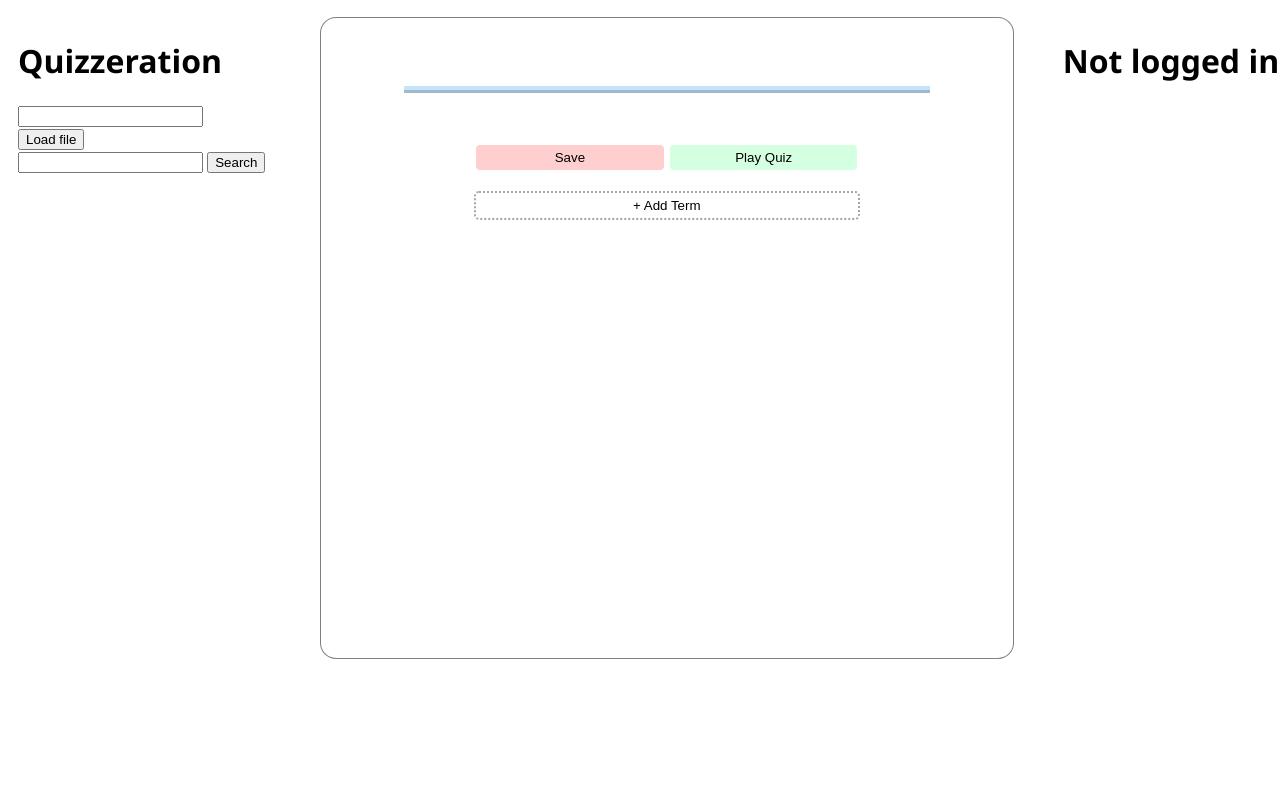
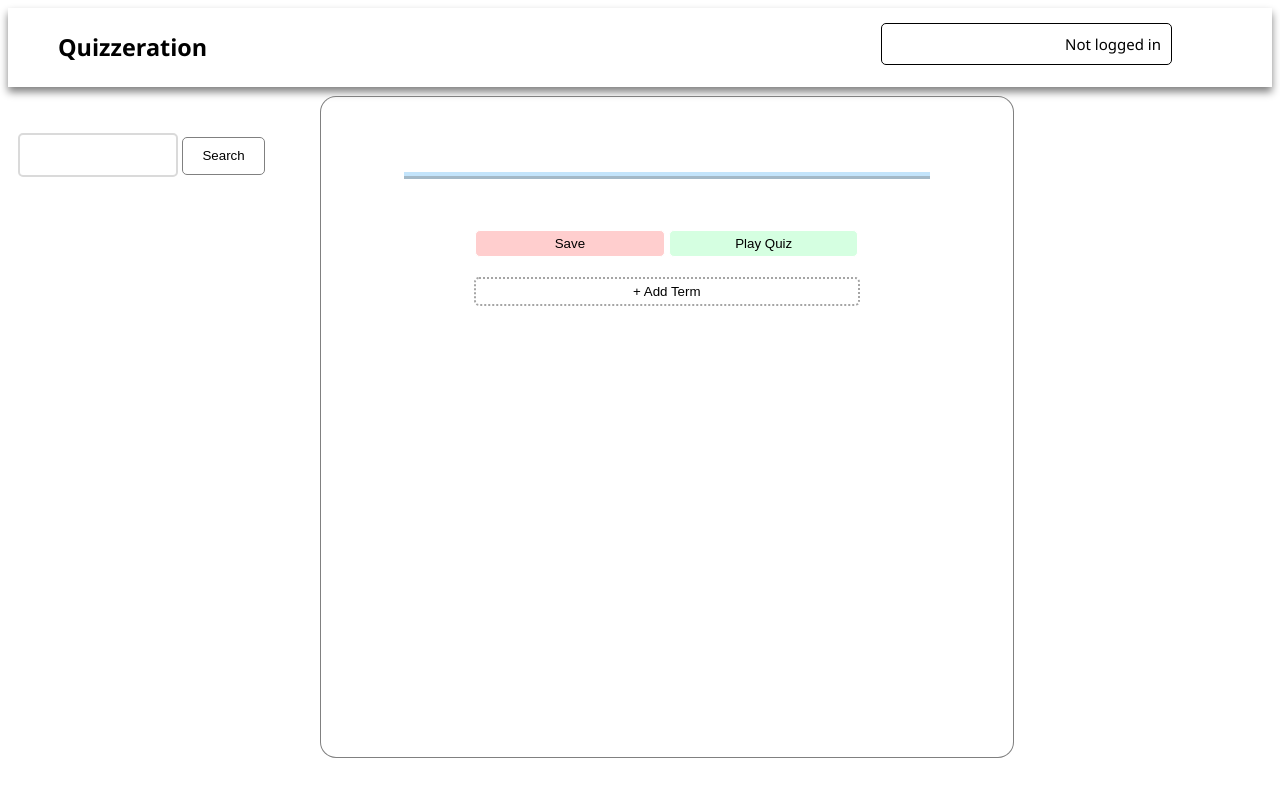
Before and after one commit to QuizzeratorDev/Quizzerator, a Flask app: page / in a window 1280 px wide. Run offline with Flask 3, Linux system fonts and the light colour scheme; data that the repository does not hold is empty; some libraries are stand-ins or nearby versions.

Commit message:
Added logout button and CSS styling for login page

```diff
--- a/api/firebase_db.py
+++ b/api/firebase_db.py
@@ -68,10 +68,14 @@ def get_number_of_quizzes():
 def search_documents(collection, query):
     docs = db.collection(collection).stream()
     result = []
+    duplicates = []
     for doc in docs:
         doc_data = doc.to_dict()
         quiz_name = doc_data["quiz_name"]
         closeness = fuzz.ratio(quiz_name, query)
+        if closeness in duplicates:
+            closeness -= 0.01
+        duplicates.append(closeness)
         result.append({
             "closeness": closeness,
             "id": doc.id,
@@ -87,3 +91,24 @@ def search_documents(collection, query):
                 "data": item["quiz_data"]
             }
     return output
+
+def get_all_documents(collection):
+    docs = db.collection(collection).stream()
+    result = []
+    i = 0
+    for doc in docs:
+        doc_data = doc.to_dict()
+        quiz_name = doc_data["quiz_name"]
+        result.append({
+            "closeness": i,
+            "id": doc.id,
+            "quiz_data": doc_data
+        })
+        i += 1
+    output = {}
+    for item in result:
+        output[100 - item["closeness"]] = {
+            "id": item["id"],
+            "data": item["quiz_data"]
+        }
+    return output
--- a/api/main.py
+++ b/api/main.py
@@ -19,7 +19,7 @@ app = Flask(__name__)
 app.secret_key = "6BtdCaEka6xjV4DVNxZ3pZB8mXJ70sig"
 scheduler = BackgroundScheduler()
 
-@app.route('/', endpoint="index")
+@app.route('/', endpoint="index", methods=["GET", "POST"])
 def index_():
     return index.load_index()
 
--- a/api/routes/authenticator.py
+++ b/api/routes/authenticator.py
@@ -18,9 +18,15 @@ def authenticate():
         return jsonify({"message": "success"})
     if request.json["mode"] == "signout":
         session.pop("user", None)
-
+        return jsonify({"message": "success"})
     if request.json["mode"] == "getsessioninfo":
-        return session["user"]
+        if "user" in session:
+            return session["user"]
+        else:
+            return {
+                "email": "",
+                "uid": ""
+            }
 
 #auth.create_user_with_email_and_password(email, password)
 
--- a/api/routes/quiz_searcher.py
+++ b/api/routes/quiz_searcher.py
@@ -4,4 +4,8 @@ import firebase_db as firebase_db
 from flask import redirect,request,render_template, url_for
 def search():
     if request.method == "GET":
-        return firebase_db.search_documents("quizCollection", request.args.get("search_query"))
+        query = request.args.get("search_query")
+        if query != "":
+            return firebase_db.search_documents("quizCollection", request.args.get("search_query"))
+        else:
+            return firebase_db.get_all_documents("quizCollection")
--- a/api/static/css/main.css
+++ b/api/static/css/main.css
@@ -10,9 +10,18 @@ textarea {
     font-size: 14px;
 }
 
-.quiz-title {
+input {
+    resize: none;
+    overflow: hidden;
+    text-align: center;
+    font-family: Segoe UI;
+    font-size: 14px;
+}
+
+.page-title {
     position:relative;
-
+    float: center;
+    font-weight: 700;
 }
 
 .sidebar {
@@ -20,6 +29,8 @@ textarea {
     width: 20%;
     z-index: 1;
     left:0;
+    border-right: 0 0 0 5px gray;
+    padding-top: 20px;
 }
 
 .main {
@@ -30,6 +41,33 @@ textarea {
     width: 50%;
     max-width: 640px;
 }
+
+.topnav {
+    overflow: hidden;
+    box-shadow: 0 5px 8px gray;
+    position: relative;
+    width: 100%;
+    display: flex;
+    flex-direction: row;
+}
+
+.userinfo {
+    text-align: right;
+    width: 50%;
+    padding-right: 50px;
+    font-size: 20px;
+}
+
+
+.page-title {
+    text-align: left;
+    width: 50%;
+    padding-left: 50px;
+    font-weight: 600;
+    font-size: 20px;
+}
+
+
 
 .master {
 
@@ -70,7 +108,6 @@ textarea {
     width: 100%;
     text-align: center;
 }
-
 
 
 
@@ -188,3 +225,120 @@ textarea {
     border: 2px solid rgb(24, 24, 24);
     transition: all 0.1s ease-in;
 }
+
+
+.search-result-name {
+    font-weight: 700;
+}
+
+.search-result-creator {
+    font-weight: 200;
+}
+
+.search-results {
+    padding-top: 10px;
+    display: flex;
+    flex-direction:column;
+    flex-wrap: wrap;
+    gap: 20px;
+}
+
+.search-result {
+    background-color: rgb(255, 255, 255);
+    transition: all 0.5s ease-out;
+    border: 1px solid black;
+    border-radius: 5px;
+    padding: 10px 10px;
+}
+.search-result:hover {
+    background-color: rgb(216, 216, 216);
+    transition: all 0.1s ease-in;
+}
+
+.search-result:active {
+    border: 1px solid rgb(255, 255, 255);
+    transition: all 0.1s ease-in;
+}
+
+.search_bar {
+    border: none;
+    text-align: top;
+    width: 60%;
+    border: 2px solid rgb(218, 218, 218);
+    border-radius: 5px;
+    outline-color: transparent;
+    transition: all 0.1s ease-out;
+    height: 6%;
+}
+
+.search_bar:hover {
+    border-bottom: 2px solid rgb(218, 218, 218);
+    transition: all 0.1s ease-in;
+}
+
+.search_bar:focus {
+    border-bottom: 2px solid cornflowerblue;
+    transition: all 0.2s ease-in;
+}
+
+
+
+.search_button {
+    background-color: rgb(255, 255, 255);
+    border: 1px solid gray;
+    border-radius: 5px;
+    height: 6%;
+    width: 33%;
+    transition: all 0.1s ease-out;
+}
+.search_button:hover {
+    background-color: rgb(255, 224, 250);
+    transition: all 0.1s ease-in;
+}
+.search_button:active {
+    border: 1px solid black;
+    transition: all 0.1s ease-in;
+}
+
+
+
+.new_quiz_button {
+    background-color: rgb(255, 211, 211);
+    border: 1px solid gray;
+    border-radius: 5px;
+    height: 6%;
+    width: 100%;
+    transition: all 0.1s ease-out;
+    font-weight: 600;
+    font-size: 15px;
+}
+.new_quiz_button:hover {
+    background-color: rgb(255, 224, 250);
+    transition: all 0.1s ease-in;
+}
+.new_quiz_button:active {
+    border: 1px solid black;
+    transition: all 0.1s ease-in;
+}
+
+
+.userinfo {
+    float:right;
+}
+.profilebutton {
+    background-color: rgb(255, 255, 255);
+    transition: all 0.5s ease-out;
+    border: 1px solid black;
+    border-radius: 5px;
+    padding: 10px 10px;
+    font-size: 15px;
+}
+.profilebutton:hover {
+    background-color: rgb(216, 216, 216);
+    transition: all 0.1s ease-in;
+}
+
+.profilebutton:active {
+    border: 1px solid rgb(255, 255, 255);
+    transition: all 0.1s ease-in;
+}
--- a/api/static/js/main.js
+++ b/api/static/js/main.js
@@ -17,13 +17,30 @@ var currentQuizID = -1
 
 
 // ON PAGE LOAD //
-function onPageLoad() {
+async function onPageLoad() {
   let url_quiz_name = document.querySelector("meta[name='url-params']").dataset.url_quiz_name
   if (url_quiz_name != "*") {
     getData(url_quiz_name)
 
   }
   refreshRecs()
+
+  let session_user = JSON.parse(await fetch('/authenticator', {
+    method: 'POST',
+    headers: {
+      'Content-Type': 'application/json'
+    },
+    body: JSON.stringify({"mode": "getsessioninfo"})
+  })
+  .then(response => response.text())
+  .catch(error => {
+    console.error('Error:', error);
+  }))
+  console.log(session_user)
+  if (session_user["email"] == "") {
+    document.querySelector(".new_quiz_button").hidden = true;
+  }
+
 }
 
 
@@ -31,7 +48,14 @@ function onPageLoad() {
 
 
 
-
+function newQuiz() {
+  document.querySelector(".quiz_email").innerHTML = ""
+  document.querySelector(".quiz_perms").innerHTML = ""
+  removeAllEntries()
+  document.getElementById("name").value = ""
+  currentQuizID = -1
+  document.querySelector(".save").hidden = false;
+}
 
 
 // ENTRY MANIPULATION //
@@ -164,9 +188,11 @@ async function loadQuizData(data){
     console.error('Error:', error);
   }))
 
-  let perms = "Cannot edit"
+  let perms = "Cannot edit - changes will not be saved"
+  document.querySelector(".save").hidden = true;
   if (session_user_id["uid"] == quiz_creator_uid){
     perms = "Can edit"
+    document.querySelector(".save").hidden = false;
   }
   document.querySelector(".quiz_email").innerHTML = email
   document.querySelector(".quiz_perms").innerHTML = perms
@@ -295,7 +321,7 @@ function removeItem(arr, value) {
 //SEARCH QUIZZES
 
 async function refreshRecs() {
-  let sidebar_div = document.querySelector(".sidebar")
+  let search_results_div = document.querySelector(".search-results")
   let query = document.querySelector(".search_bar").value
   let newRecommendations = await fetch('/quiz_searcher?' + new URLSearchParams({
       search_query: query,
@@ -316,21 +342,32 @@ async function refreshRecs() {
   for (const [closeness, rec_] of Object.entries(newRecommendations)) {
 
     var recDiv = document.createElement("div")
-    recDiv.className = "quizRecommendationDiv"
+    recDiv.className = "search-result"
 
-    var recButton = document.createElement("button")
-    recButton.type = "button";
+    var quizName = document.createElement("p")
+    var quizCreator = document.createElement("p")
+    var quizInfo = document.createElement("p")
     console.log(rec_)
-    recButton.innerHTML = `${rec_["data"]["quiz_name"]}`;
-    recButton.id = `button_load${rec_["id"]}`
-    recButton.setAttribute('onclick','registerLoadQuiz(this)')
+    quizName.innerHTML = `${rec_["data"]["quiz_name"]}`;
+    quizCreator.innerHTML = `${rec_["data"]["user"]["email"]}`
+    quizInfo.innerHTML = `${Object.keys(rec_["data"]["quiz_data"]).length} terms`
+
+    quizName.className= "search-result-name"
+    quizCreator.className = "search-result-creator"
+    quizInfo.className = "search-result-info"
 
 
-    recommendations.push(recButton)
+    recDiv.id = `button_load${rec_["id"]}`
+    recDiv.setAttribute('onclick','registerLoadQuiz(this)')
 
 
-    sidebar_div.appendChild(recDiv)
-    recDiv.appendChild(recButton)
+    recommendations.push(recDiv)
+
+
+    search_results_div.appendChild(recDiv)
+    recDiv.appendChild(quizName)
+    recDiv.appendChild(quizCreator)
+    recDiv.appendChild(quizInfo)
   }
 
 
@@ -340,3 +377,8 @@ function registerLoadQuiz(button) {
   let id_to_load = button.id.substring(11)
   loadQuiz(id_to_load)
 }
+
+function redirect_to_login_page() {
+  post("/login", {
+  })
+}
--- a/api/templates/index.html
+++ b/api/templates/index.html
@@ -10,16 +10,31 @@
 <script src="\static\js\main.js"></script>
 <meta name="url-params" data-url_quiz_name="{{url_quiz_name}}">
 <body onload="onPageLoad()">
+
+    <div class="topnav">
+        <div class="page-title">
+            <h3>Quizzeration</h3>
+        </div>
+
+        <div class="userinfo">
+            <div class="userinfo" onclick="redirect_to_login_page()">
+                <p class="profilebutton">{{profilemessage}}</p>
+            </div>
+
+        </div>
+
+    </div>
     <div class="master">
         <div class="sidebar">
-            <h1>Quizzeration</h1>
-            <input type="text" name="filename" id="filenameInput">
-            <button type="button" onclick="loadQuizUsingFilenameInput()">Load file</button>
-            <br>
+
+            <button type="button" onclick="newQuiz()" class="new_quiz_button">New Quiz</button>
+            <p></p>
             <input type="text" class="search_bar">
-            <button type="button" onclick="refreshRecs()">Search</button>
+            <button type="button" onclick="refreshRecs()" class="search_button">Search</button>
 
+            <div class="search-results">
 
+            </div>
         </div>
 
         <div class="main">
@@ -49,9 +64,7 @@
 
         </div>
 
-        <div class="userinfo">
-            <h1>{{profilemessage}}</h1>
-        </div>
+
     </div>
 
 
--- a/api/templates/quiz.html
+++ b/api/templates/quiz.html
@@ -4,6 +4,7 @@
 <head>
     <meta charset="UTF-8">
     <h1>{{quiz_name}}</h1>
+    <link rel="stylesheet" type="text/css" href="\static\css\quiz.css">
 </head>
 <script src="\static\js\quiz.js"></script>
 <meta name="quiz-data" data-quiz_name="{{quiz_name}}" data-quiz_dic="{{terms_dic}}" data-quiz_filename = "{{file_name}}" data-original_filename = "{{original_filename}}">
```
Also changed, not shown: api/routes/uploader.py (+17 -10 lines), api/static/css/login.css (added, +66 -0 lines), api/static/css/quiz.css (added, +43 -0 lines), api/static/js/login.js (+79 -1 lines), api/templates/login.html (+18 -2 lines).
